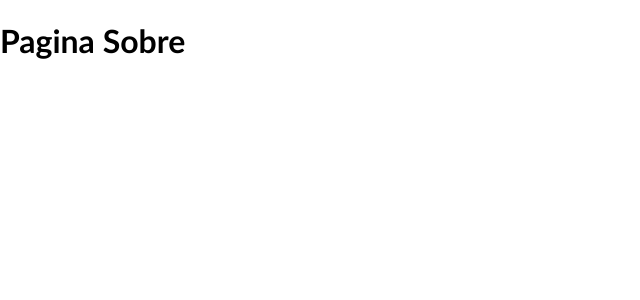
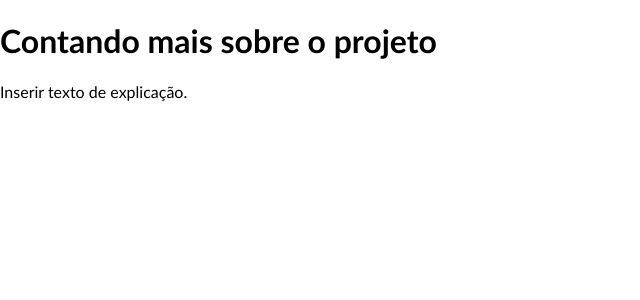
Before and after one commit to ThomazRc/Poke-React-mon, a React (Vite) app: page /about in a window 1280 px wide. Shown: the top 300 px of the page, without its empty margins (0-640 px from the left). Built offline with nearby package versions, Linux system fonts and the light colour scheme; no server answers.

Commit message:
feat: formatted and updated about page

```diff
--- a/src/main.tsx
+++ b/src/main.tsx
@@ -7,9 +7,9 @@ import { PokeProvider } from "./providers/PokeContext.tsx";
 ReactDOM.createRoot(document.getElementById("root")!).render(
   <React.StrictMode>
     <BrowserRouter>
-    <PokeProvider>
-    <App />
-    </PokeProvider>
+      <PokeProvider>
+        <App />
+      </PokeProvider>
     </BrowserRouter>
   </React.StrictMode>
 );
--- a/src/pages/aboutPage/index.tsx
+++ b/src/pages/aboutPage/index.tsx
@@ -1,7 +1,8 @@
 export const AboutPage = () => {
   return (
     <>
-      <h1>Pagina Sobre</h1>
+      <h1>Contando mais sobre o projeto</h1>
+      <p>Inserir texto de explicação.</p>
     </>
   );
 };
--- a/src/styles/globalStyles.ts
+++ b/src/styles/globalStyles.ts
@@ -30,4 +30,4 @@ main {
 }
 
 
-`
+`;
```
Also changed, not shown: src/interfaces.ts (+3 -5 lines), src/providers/PokeContext.tsx (+3 -7 lines).
